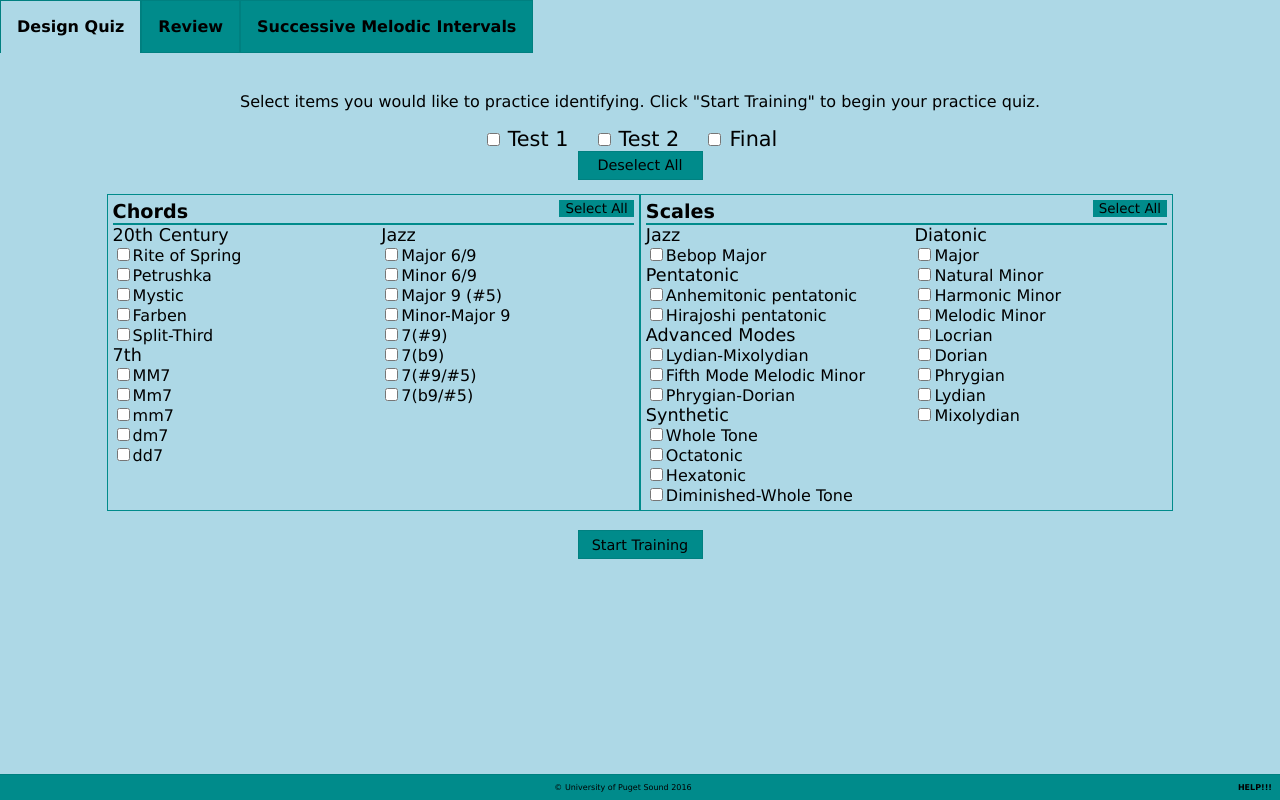
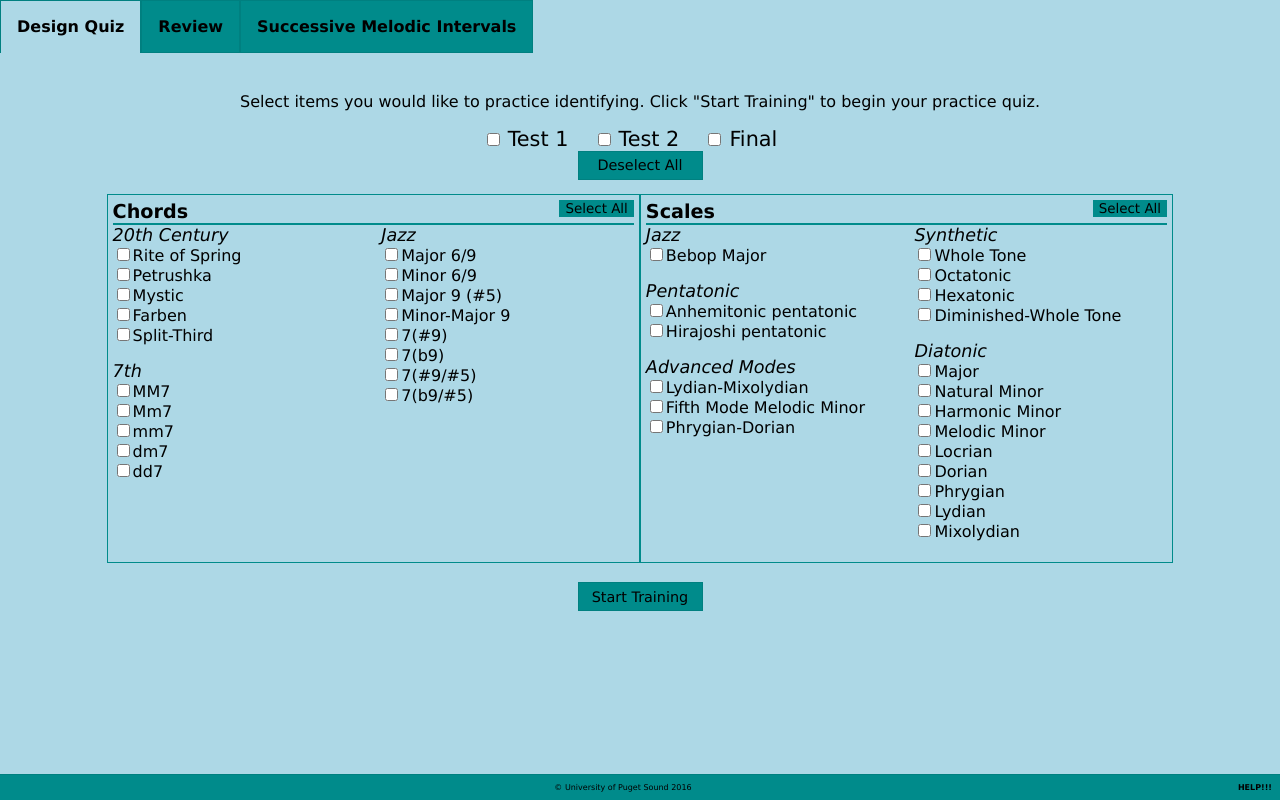
Before and after one commit to ihchen/Capstone, a PHP site: page / in a window 1280 px wide. Run offline with PHP 8.4, Linux system fonts and the light colour scheme.

Commit message:
home page cateogry titel changes

```diff
--- a/index.php
+++ b/index.php
@@ -190,9 +190,11 @@
     page-break-inside: avoid;           /* Theoretically FF 20+ */
     break-inside: avoid-column;         /* IE 11 */
     display:table;                      /* Actually FF 20+ */
+    padding-bottom: 1em;
 }
 .categorytitle {			/* Title of category */
 	font-size: 1.1em;
+	font-style: italic;
 }
 .type2 {					/* Every element */
 	font-weight: 100;
```
